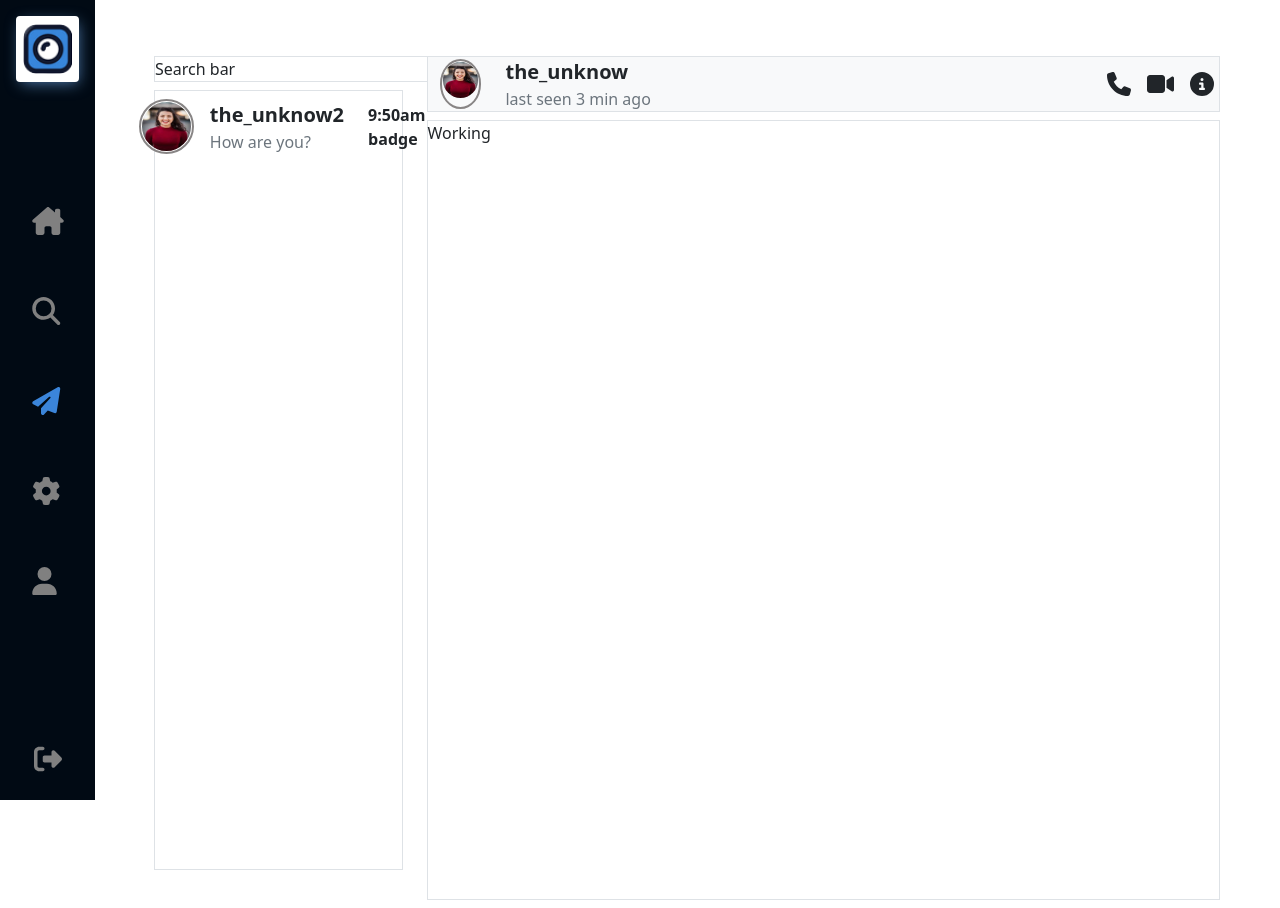
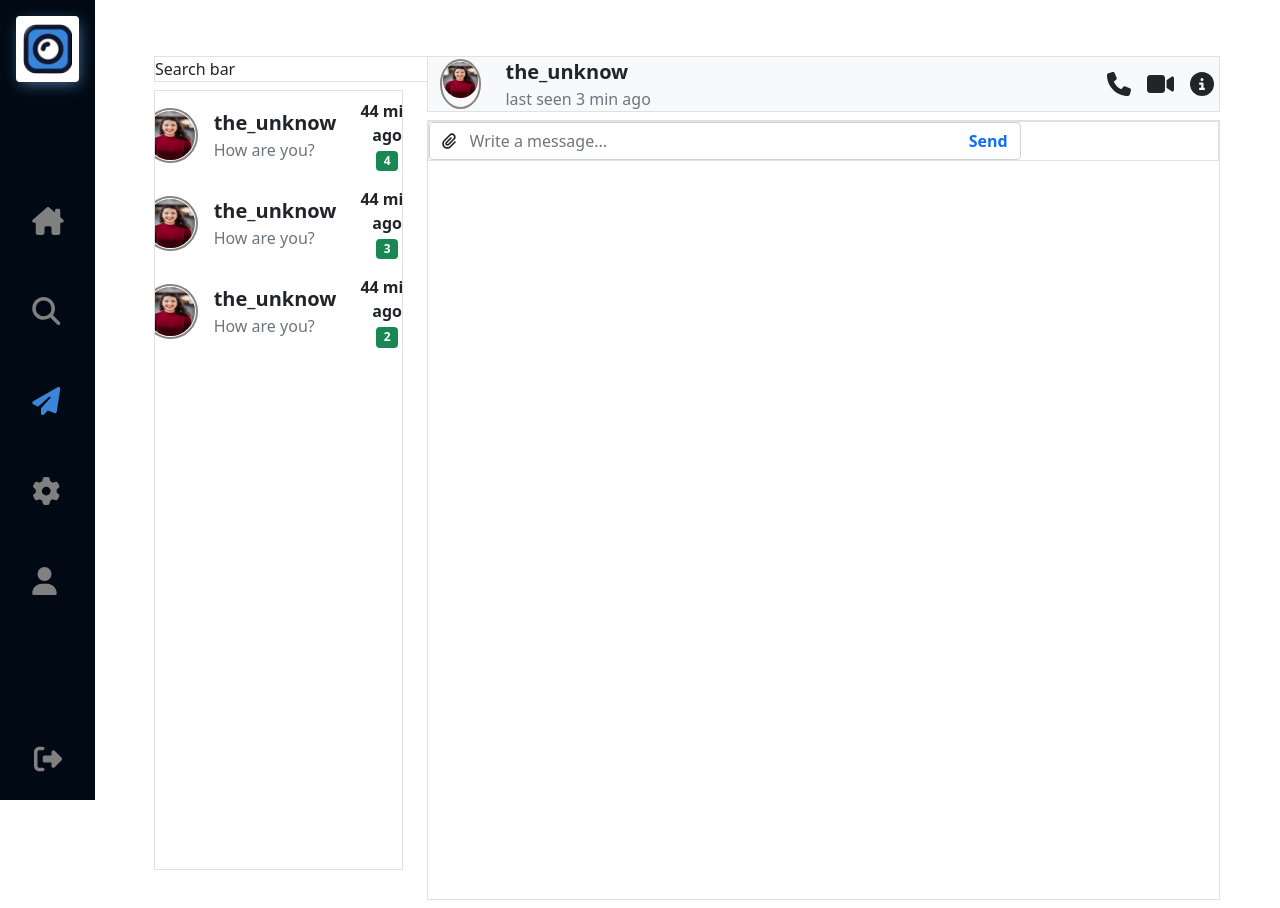
Before and after one commit to Deep1218/menestagram, an Angular app: page /messages in a window 1280 px wide. Shown: the top 908 px of the page. Built offline with nearby package versions, Linux system fonts and the light colour scheme.

Commit message:
[wp] working on chat window

```diff
--- /dev/null
+++ b/src/app/components/chat-card/chat-card.component.css
@@ -0,0 +1,11 @@
+.story-circle {
+  cursor: pointer;
+  width: 55px;
+  height: 55px;
+  border-radius: 50%;
+  border: 2px solid #888585 !important;
+  padding: 1px;
+}
+.story-circle.active {
+  border: 2px solid #e84118 !important;
+}
--- /dev/null
+++ b/src/app/components/chat-card/chat-card.component.html
@@ -0,0 +1,17 @@
+<div class="d-flex w-100 align-items-center justify-content-center p-2">
+  <div class="d-flex justify-content-center align-items-center">
+    <div class="position-relative story-circle">
+      <img src="{{ img }}" alt="..." class="img-fluid rounded-circle" />
+    </div>
+  </div>
+  <div class="d-flex flex-column w-100 px-3">
+    <span class="fw-bold fs-5">{{ name }}</span>
+    <span class="text-small text-muted">{{ message }}</span>
+  </div>
+  <div class="d-flex flex-column text-center w-50 ps-2">
+    <span class="fw-bold">{{ time }}<span class="ms-1">min ago</span></span>
+    <span class="fw-bold"
+      ><span class="badge bg-success">{{ totalMsg }}</span></span
+    >
+  </div>
+</div>
--- /dev/null
+++ b/src/app/components/chat-card/chat-card.component.ts
@@ -0,0 +1,18 @@
+import { Component, Input, OnInit } from '@angular/core';
+
+@Component({
+  selector: 'app-chat-card',
+  templateUrl: './chat-card.component.html',
+  styleUrls: ['./chat-card.component.css'],
+})
+export class ChatCardComponent implements OnInit {
+  @Input() name!: string;
+  @Input() img!: string;
+  @Input() message!: string;
+  @Input() time!: any;
+  @Input() totalMsg!: number;
+
+  constructor() {}
+
+  ngOnInit(): void {}
+}
--- /dev/null
+++ b/src/app/messages/chat-user/chat-user.component.css
@@ -0,0 +1,11 @@
+.story-circle {
+  cursor: pointer;
+  width: 50px;
+  height: 50px;
+  border-radius: 50%;
+  border: 2px solid #888585 !important;
+  padding: 1px;
+}
+.story-circle.active {
+  border: 2px solid #e84118 !important;
+}
--- /dev/null
+++ b/src/app/messages/chat-user/chat-user.component.html
@@ -0,0 +1,27 @@
+<div class="row border m-0 bg-light align-items-center">
+  <!-- Pic -->
+  <div class="col-1">
+    <div class="d-flex justify-content-center align-items-center">
+      <div class="position-relative story-circle">
+        <img
+          src="assets/img/download2.jpg"
+          alt="..."
+          class="img-fluid rounded-circle"
+        />
+      </div>
+    </div>
+  </div>
+  <!-- Name -->
+  <div class="col">
+    <p class="mb-0 fs-5 fw-bold">the_unknow</p>
+    <p class="mb-0 text-muted text-small">last seen <span>3 min ago</span></p>
+  </div>
+  <!-- Other action -->
+  <div class="col-2">
+    <div class="d-flex justify-content-evenly align-items-center">
+      <span class="mx-2 fs-4"><fa-icon [icon]="faPhone"></fa-icon></span>
+      <span class="mx-2 fs-4"><fa-icon [icon]="faVideo"></fa-icon></span>
+      <span class="mx-2 fs-4"><fa-icon [icon]="faCircleInfo"></fa-icon></span>
+    </div>
+  </div>
+</div>
--- /dev/null
+++ b/src/app/messages/chat-user/chat-user.component.ts
@@ -0,0 +1,20 @@
+import { Component, OnInit } from '@angular/core';
+import {
+  faPhone,
+  faVideo,
+  faCircleInfo,
+} from '@fortawesome/free-solid-svg-icons';
+
+@Component({
+  selector: 'app-chat-user',
+  templateUrl: './chat-user.component.html',
+  styleUrls: ['./chat-user.component.css'],
+})
+export class ChatUserComponent implements OnInit {
+  faPhone = faPhone;
+  faVideo = faVideo;
+  faCircleInfo = faCircleInfo;
+  constructor() {}
+
+  ngOnInit(): void {}
+}
--- a/src/app/messages/messages.component.css
+++ b/src/app/messages/messages.component.css
@@ -1,20 +1,3 @@
-.story-circle {
-  cursor: pointer;
-  width: 50px;
-  height: 50px;
-  border-radius: 50%;
-  border: 2px solid #888585 !important;
-  padding: 1px;
+input::content {
+  padding-left: 2.5rem;
 }
-.story-circle2 {
-  cursor: pointer;
-  width: 55px;
-  height: 55px;
-  border-radius: 50%;
-  border: 2px solid #888585 !important;
-  padding: 1px;
-}
-.story-circle.active,
-.story-circle2.active {
-  border: 2px solid #e84118 !important;
-}
--- a/src/app/messages/messages.component.html
+++ b/src/app/messages/messages.component.html
@@ -10,28 +10,15 @@
         </div>
         <!-- chat list -->
         <div class="col-12">
-          <div class="border bg-white" style="height: 780px">
-            <div
-              class="d-flex w-100 align-items-center justify-content-center p-2"
-            >
-              <div class="d-flex justify-content-center align-items-center">
-                <div class="position-relative story-circle2">
-                  <img
-                    src="assets/img/download2.jpg"
-                    alt="..."
-                    class="img-fluid rounded-circle"
-                  />
-                </div>
-              </div>
-              <div class="d-flex flex-column w-100 px-3">
-                <span class="fw-bold fs-5">the_unknow2</span>
-                <span class="text-small text-muted">How are you?</span>
-              </div>
-              <div class="d-flex flex-column text-center w-25 ps-2">
-                <span class="fw-bold">9:50<span>am</span></span>
-                <span class="fw-bold">badge</span>
-              </div>
-            </div>
+          <div class="border bg-white" style="height: 780px; overflow-y: auto">
+            <app-chat-card
+              *ngFor="let chat of chatUser"
+              [img]="chat.pic"
+              [time]="chat.lastTime.getMinutes()"
+              [name]="chat.username"
+              [totalMsg]="chat.newMsg"
+              [message]="chat.message"
+            ></app-chat-card>
           </div>
         </div>
       </div>
@@ -41,45 +28,34 @@
       <div class="row gy-2">
         <!-- User Profile (Receiver) -->
         <div class="col-12">
-          <div class="row border m-0 bg-light align-items-center">
-            <!-- Pic -->
-            <div class="col-1">
-              <div class="d-flex justify-content-center align-items-center">
-                <div class="position-relative story-circle">
-                  <img
-                    src="assets/img/download2.jpg"
-                    alt="..."
-                    class="img-fluid rounded-circle"
-                  />
-                </div>
-              </div>
-            </div>
-            <!-- Name -->
-            <div class="col">
-              <p class="mb-0 fs-5 fw-bold">the_unknow</p>
-              <p class="mb-0 text-muted text-small">
-                last seen <span>3 min ago</span>
-              </p>
-            </div>
-            <!-- Other action -->
-            <div class="col-2">
-              <div class="d-flex justify-content-evenly align-items-center">
-                <span class="mx-2 fs-4"
-                  ><fa-icon [icon]="faPhone"></fa-icon
-                ></span>
-                <span class="mx-2 fs-4"
-                  ><fa-icon [icon]="faVideo"></fa-icon
-                ></span>
-                <span class="mx-2 fs-4"
-                  ><fa-icon [icon]="faCircleInfo"></fa-icon
-                ></span>
+          <app-chat-user></app-chat-user>
+        </div>
+        <!-- 820px -->
+        <div class="col-12">
+          <div class="border" style="height: 780px">
+            <div class="row">
+              <div class="col-12">
+                <form class="d-flex algin-content-center border">
+                  <div class="position-relative w-75">
+                    <input
+                      class="form-control"
+                      type="text"
+                      placeholder="Write a message..."
+                    />
+                    <span class="btn position-absolute start-0 top-0"
+                      ><fa-icon [icon]="faPaperclip"></fa-icon
+                    ></span>
+                    <button
+                      type="submit"
+                      class="btn text-primary fw-bold ms-5 position-absolute end-0 top-0"
+                    >
+                      Send
+                    </button>
+                  </div>
+                </form>
               </div>
             </div>
           </div>
-        </div>
-        <!-- 820px -->
-        <div class="col-12">
-          <div class="border" style="height: 780px">Working</div>
         </div>
       </div>
     </div>
--- a/src/app/messages/messages.component.ts
+++ b/src/app/messages/messages.component.ts
@@ -1,18 +1,35 @@
 import { Component, OnInit } from '@angular/core';
-import {
-  faPhone,
-  faVideo,
-  faCircleInfo,
-} from '@fortawesome/free-solid-svg-icons';
+import { faPaperclip } from '@fortawesome/free-solid-svg-icons';
 @Component({
   selector: 'app-messages',
   templateUrl: './messages.component.html',
   styleUrls: ['./messages.component.css'],
 })
 export class MessagesComponent implements OnInit {
-  faPhone = faPhone;
-  faVideo = faVideo;
-  faCircleInfo = faCircleInfo;
+  faPaperclip = faPaperclip;
+  chatUser = [
+    {
+      pic: 'assets/img/download2.jpg',
+      username: 'the_unknow',
+      message: 'How are you?',
+      newMsg: 4,
+      lastTime: new Date(),
+    },
+    {
+      pic: 'assets/img/download2.jpg',
+      username: 'the_unknow',
+      message: 'How are you?',
+      newMsg: 3,
+      lastTime: new Date(),
+    },
+    {
+      pic: 'assets/img/download2.jpg',
+      username: 'the_unknow',
+      message: 'How are you?',
+      newMsg: 2,
+      lastTime: new Date(),
+    },
+  ];
 
   constructor() {}
 
```
Also changed, not shown: src/app/messages/messages.module.ts (+5 -10 lines), 2 other files (tests, documents, lock files or other folders).
